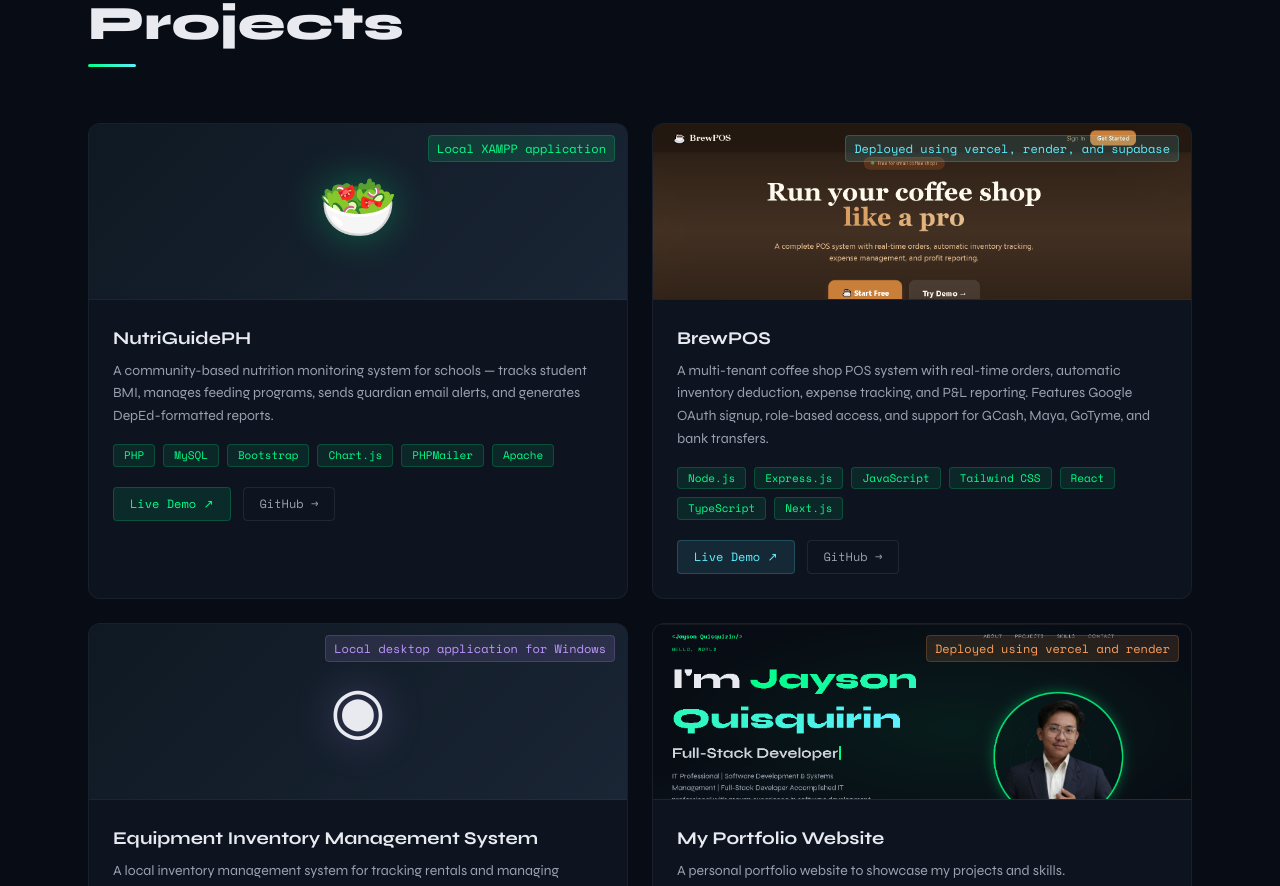
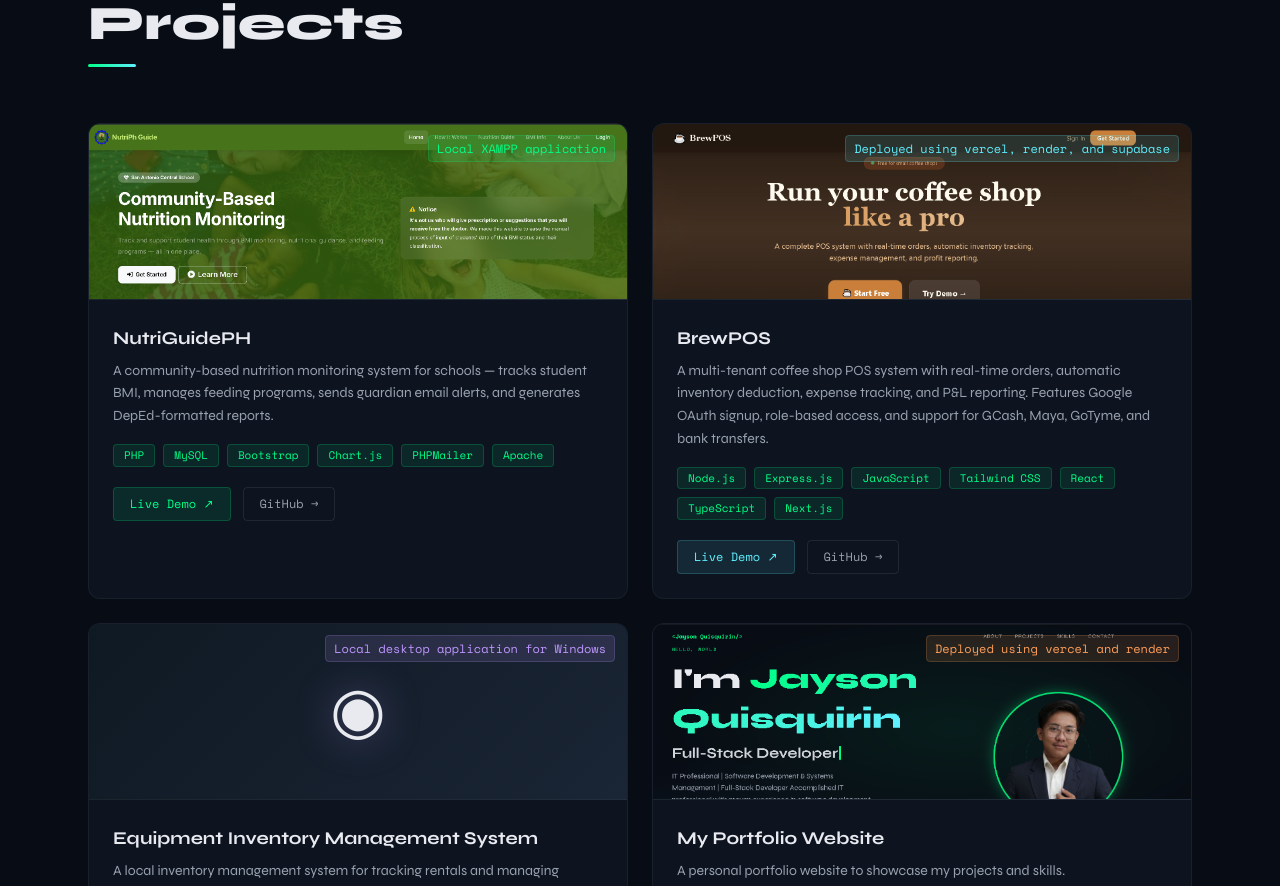
Before and after one commit to jaysonFullStackDev/My-PortFolio, a React (Vite) app: page / in a window 1280 px wide. Shown: the part 940-1826 px from the top of the page. Built offline with nearby package versions, Linux system fonts and the light colour scheme; no server answers.

Commit message:
Add NutriGuidePH landing page screenshot

```diff
--- a/src/App.jsx
+++ b/src/App.jsx
@@ -9,6 +9,7 @@ const projects = [
     tags: ["PHP", "MySQL", "Bootstrap", "Chart.js", "PHPMailer", "Apache"],
     color: "#00ff87",
     icon: "🥗",
+    preview: "img/NutriGuidePH.PNG",
     stat: "Local XAMPP application",
     github: "https://github.com/jaysonFullStackDev/NutriGuidePH.git",
   },
```
Also changed, not shown: public/img/NutriGuidePH.PNG (added).
